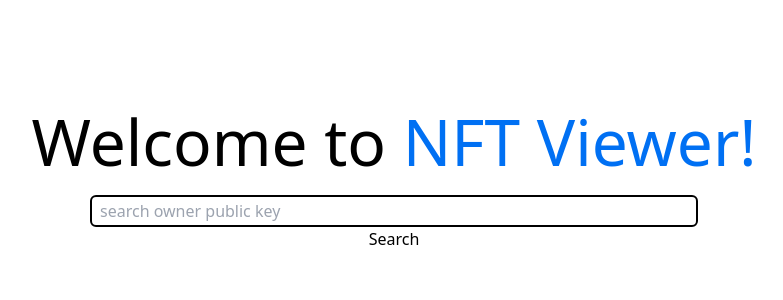
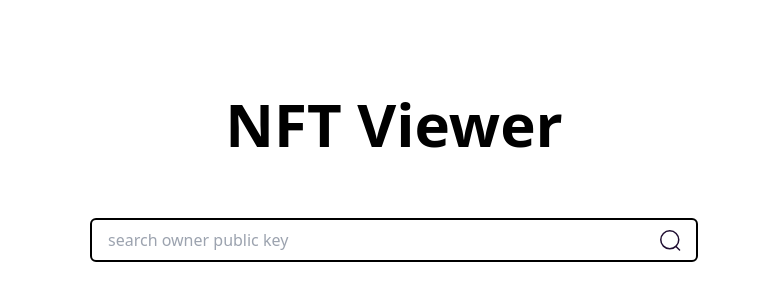
Before and after one commit to anteroselin/nft-viewer-solana, a Next.js app: page / in a window 1280 px wide. Shown: the part 222-522 px from the top of the page, without its empty margins (246-1029 px from the left). Built offline with nearby package versions, Linux system fonts and the light colour scheme.

Commit message:
completed search button

```diff
--- /dev/null
+++ b/components/SearchInput.tsx
@@ -0,0 +1,16 @@
+import Link from 'next/link'
+
+const SearchInput = ({ onChangeHandler=()=>{}, text="", className="", onClickHandler=()=>{} }) => {
+  return (
+    <div className={`${className} relative`}>
+        <input className='w-full text-2 pl-4 pr-10 py-2 rounded-md border-2 border-black' onChange={e => onChangeHandler(e.target.value)} value={text} placeholder='search owner public key'></input>
+        <button onClick={onClickHandler} className='absolute right-4'>
+          <svg width="24" height="24" viewBox="0 0 24 24">
+            <g fill="none" fillRule="evenodd" stroke="#200E32" strokeLinecap="round" strokeLinejoin="round" strokeWidth="1.5" transform="translate(2 2)"><circle cx="9.767" cy="9.767" r="8.989"/><line x1="16.018" x2="19.542" y1="16.485" y2="20"/></g>
+          </svg>
+        </button>
+    </div>
+  )
+}
+
+export default SearchInput;
--- a/pages/index.tsx
+++ b/pages/index.tsx
@@ -1,11 +1,18 @@
 import type { NextPage } from 'next'
 import React, { useState } from "react"
+import { useRouter } from "next/router";
 import Head from 'next/head'
 import styles from '../styles/Home.module.css'
-import Link from 'next/link'
+import SearchInput from '../components/SearchInput'
 
 const Home: NextPage = () => {
   const [ownerKey, setOwnerKey] = useState("");
+  const router = useRouter();
+
+  const goView = () => {
+    router.push("/view");
+  }
+
   return (
     <div className={styles.container}>
       <Head>
@@ -13,12 +20,9 @@ const Home: NextPage = () => {
         <meta name="description" content="Generated by create next app" />
         <link rel="icon" href="/favicon.ico" />
       </Head>
-      <main className={styles.main}>
-        <h1 className={styles.title}>
-          Welcome to <a href="">NFT Viewer!</a>
-        </h1>
-        <input className='w-1/2 mt-4 h-8 p-2 rounded-md border-2 border-black' onChange={e => setOwnerKey(e.target.value)} value={ownerKey} placeholder='search owner public key'></input>
-        <Link href="/view">Search</Link>
+      <main className={`${styles.main}`}>
+        <span className='text-6xl mb-16 font-bold'> NFT Viewer </span>
+        <SearchInput className='flex flex-row w-1/2 items-center justify-center' text={ownerKey} onChangeHandler={setOwnerKey}  onClickHandler={goView}></SearchInput>
       </main>
     </div>
   )
--- a/pages/view.tsx
+++ b/pages/view.tsx
@@ -1,12 +1,17 @@
 import type { NextPage } from 'next'
 import React, { useState } from "react"
+import SearchInput from '../components/SearchInput'
 import Link from 'next/link'
 
 const View: NextPage = () => {
   const [ownerKey, setOwnerKey] = useState("");
+
   return (
-    <div className='container'>
-      View
+    <div className='container p-12'>
+      <div className='flex flex-row'>
+        <span className='text-4xl mr-10 font-bold'> NFT Viewer </span>
+        <SearchInput className='flex flex-row w-1/2 items-center justify-center' text={ownerKey} onChangeHandler={setOwnerKey}></SearchInput>
+      </div>
     </div>
   )
 }
```
